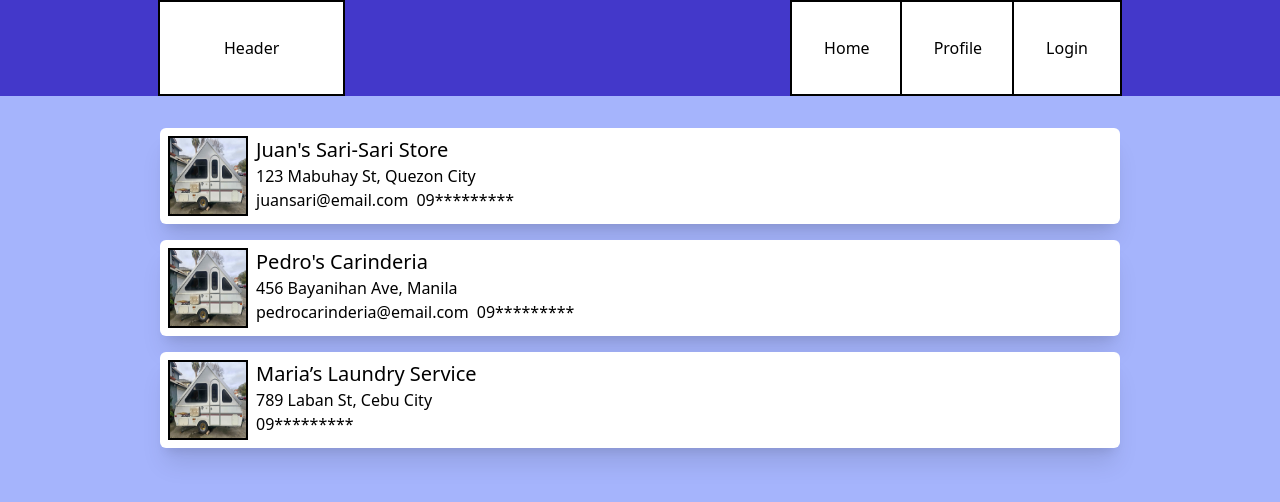
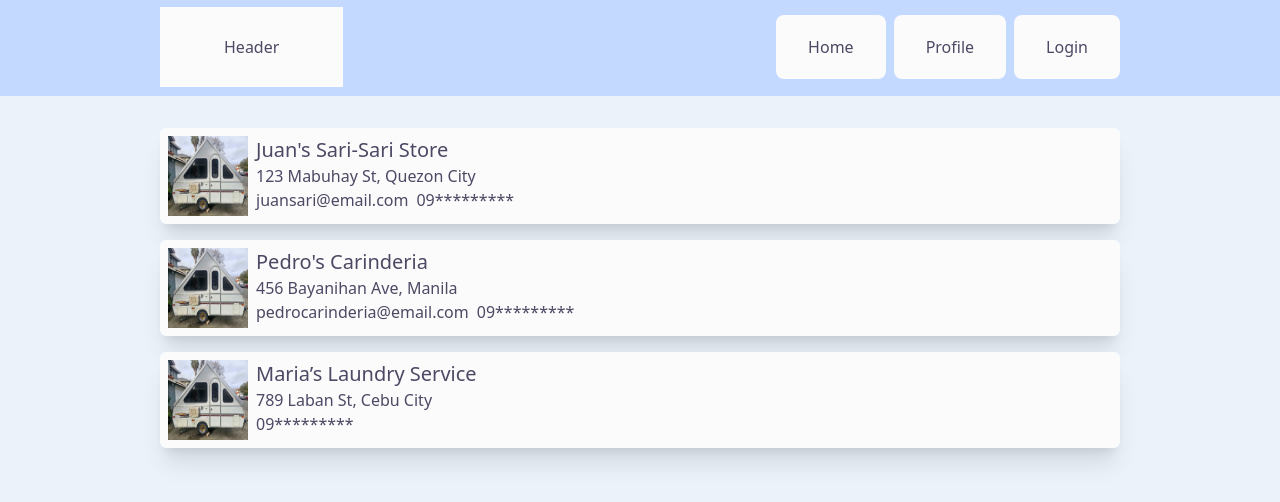
Before and after one commit to JJPSeno/cbc-site, a Nuxt app: page / in a window 1280 px wide. Shown: the top 502 px of the page. Built offline with nearby package versions, Linux system fonts and the light colour scheme.

Commit message:
Update color

```diff
--- a/assets/css/main.css
+++ b/assets/css/main.css
@@ -4,20 +4,23 @@
 
 @layer base {
   :root {
-    --color-primary: #4338CA;
-    --color-secondary: #679436;
-    --color-accent: #8C38CA;
+    --color-primary: #FBFBFB;
+    --color-secondary: #C5BAFF;
+    --color-accent: #C4D9FF;
     --color-neutral: #EBF2FA;
-    --color-muted: #3876CA;
+    --color-muted: #E8F9FF;
+    --secondary-dark: #4d4864;
+    @apply text-secondary-dark;
   }
 }
 
 @layer utilities {
   .theme-default {
-    --color-primary: #4338CA;
-    --color-secondary: #679436;
-    --color-accent: #8C38CA;
+    --color-primary: #FBFBFB;
+    --color-secondary: #C5BAFF;
+    --color-accent: #C4D9FF;
     --color-neutral: #EBF2FA;
-    --color-muted: #3876CA;
+    --color-muted: #E8F9FF;
+    --secondary-dark: #C5BAFF;
   }
 }
--- a/components/base/CbcHeader.vue
+++ b/components/base/CbcHeader.vue
@@ -1,14 +1,14 @@
 <template>
   <section
-    class="fixed w-full h-24 pb-0.5 px-0 sm:px-40 flex justify-between bg-primary"
+    class="fixed w-full h-24 pb-0.5 px-0 sm:px-40 flex justify-between items-center bg-accent"
   >
     <div
-      class="flex items-center justify-center px-16 bg-white outline outline-2 outline-black border-t-2 border-black"
+      class="flex items-center justify-center px-16 bg-primary h-20"
     >
       Header
     </div>
     <nav
-      class="flex *:flex *:items-center *:justify-center *:px-8 *:bg-white *:outline *:outline-2 *:outline-black *:border-t-2 *:border-black"
+      class="flex basis-3 gap-2 *:flex *:items-center *:justify-center *:px-8 h-16 *:rounded-lg *:bg-primary"
     >
       <NuxtLink
         to="/"
--- a/components/business/CbcBusinessProfile.vue
+++ b/components/business/CbcBusinessProfile.vue
@@ -4,7 +4,7 @@
   >
     <div>
       <NuxtImg
-        class="border-2 border-black aspect-square" src="misc/test.jpg" width="250" height="250"
+        class="aspect-square" src="misc/test.jpg" width="250" height="250"
         preload
       />
     </div>
--- a/components/index/CbcBusinessList.vue
+++ b/components/index/CbcBusinessList.vue
@@ -3,7 +3,7 @@
     class="flex flex-col gap-4 w-full"
   >
     <li
-      class="w-full rounded-md p-2 shadow-xl bg-white"
+      class="w-full rounded-md p-2 shadow-xl bg-primary"
       v-for="business in businesses"
       :key="business.id"
     >
--- a/components/index/CbcBusinessesItem.vue
+++ b/components/index/CbcBusinessesItem.vue
@@ -6,7 +6,7 @@
       class="flex"
     >
       <NuxtImg
-        class="h-20 w-20 border-2 border-black" src="misc/test.jpg" width="40" height="40"
+        class="h-20 w-20" src="misc/test.jpg" width="40" height="40"
         preload
       />
       <div
--- a/layouts/default.vue
+++ b/layouts/default.vue
@@ -2,7 +2,7 @@
     <div>
     <CbcHeader />
     <main
-      class="min-h-dvh pt-28 sm:pt-32  pb-4 sm:pb-20 px-4 sm:px-40 bg-indigo-300"
+      class="min-h-dvh pt-28 sm:pt-32  pb-4 sm:pb-20 px-4 sm:px-40 bg-neutral"
     >
       <slot />
     </main>
--- a/tailwind.config.ts
+++ b/tailwind.config.ts
@@ -8,6 +8,7 @@ module.exports = {
         accent: "var(--color-accent)",
         neutral: "var(--color-neutral)",
         muted: "var(--color-muted)",
+        'secondary-dark': "var(--secondary-dark)",
       },
       fontSize: {
         h1: ['2.25rem', { lineHeight: '2.5rem', fontWeight: '700' }], // MDN's large headers
```
